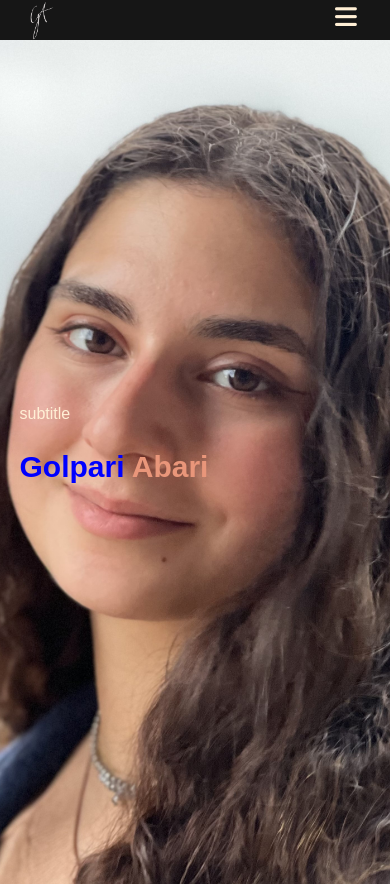
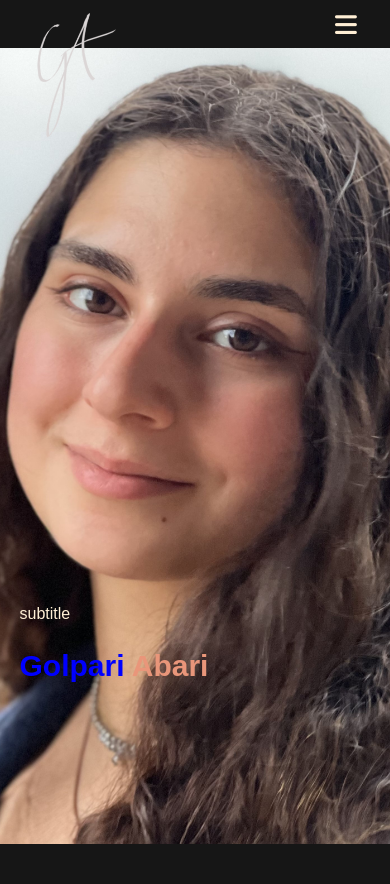
Before and after one commit to golpari/golpari.github.io, a plain HTML site: page index.html in a window 390 px wide. Shown: the top 884 px of the page. Drawn offline with Linux system fonts and the light colour scheme.

Commit message:
made logo big + overlap edge of navbar

```diff
--- a/index.html
+++ b/index.html
@@ -11,9 +11,10 @@
 <body>
 
 <!--NavBar Section-->
+<div class="navAndLogo">
+<a href="#header" class="logo"><img src="images/initials-square.png"></a>
 <div class="navContainer">
 	<nav>
-		<a href="#header" class="logo"><img src="images/initials-square.png"></a>
 		<div class="spacer"></div>
 		<div id="navItems">
 			<ul class="navLinks" id="sidemenu">
@@ -30,6 +31,7 @@
 		</div>
 		<i class="fas fa-bars menu circleHighlight" onclick="openMenu()"></i>
 	</nav>
+</div>
 </div>
 
 <script>
--- a/style.css
+++ b/style.css
@@ -31,12 +31,11 @@ body{
 
 /*navbar styling*/
 .navContainer{
-    z-index: 1; /*to keep the navbar on top of Artwork header text*/
-    padding: 0px 5%;
-    position: sticky; /*to stick navbar at top of screen*/
-    top: 0;
+    position: fixed;
+    width: 100%;
     background: var(--base-color); /*matches base page color so that it blends with background*/
-    width: 100%;
+    display: inline;
+    padding-right: 10px;
 }
 
 
@@ -56,13 +55,23 @@ nav{
     overflow: hidden;
 }
 
+.navAndLogo{
+    width: 100%;
+    z-index: 1; /*to keep the navbar on top of Artwork header text*/
+    position: sticky; /*to stick navbar at top of screen*/
+    top: 0;
+}
+
 .logo{
     width: 140px;
+    position: absolute;
+    z-index: 2;
 }
 
 .logo img{
-    height: 40px;
-    width: 40px;
+    height: 140px;
+    width: 140px;
+    padding-top: 5px;
 }
 
 .navLinks {
@@ -148,7 +157,7 @@ nav{
     padding: 10px 5%;
 }
 .header-text{
-    margin-top: 20%;
+    margin-top: 70vh;
     font-size: 30px;
 }
 
@@ -395,16 +404,24 @@ nav .menu{
     }
     .header-text{
         font-size: 16px;
-        margin-top: 100%;
+        margin-top: 70vh;
     }
     .header-text h1{
         font-size: 30px;
     }
 
+    .navContainer{
+        position: absolute;
+        width: 100%;
+        background: var(--base-color);
+        display: block;
+        padding: 10px 0%;
+    }
     nav{
-        display: flex;
+        display: inline-flex;
+        flex-wrap: wrap;
+        padding: 10px 0%;
         align-items: center;
-        flex-wrap: wrap;
     }
 
     .fa-bars{
```
